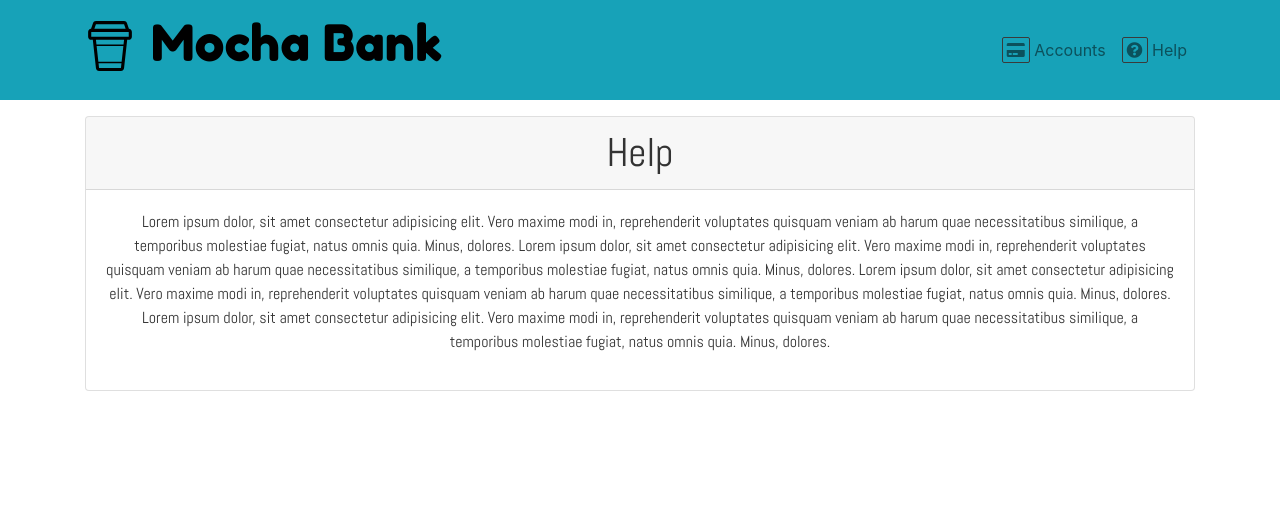
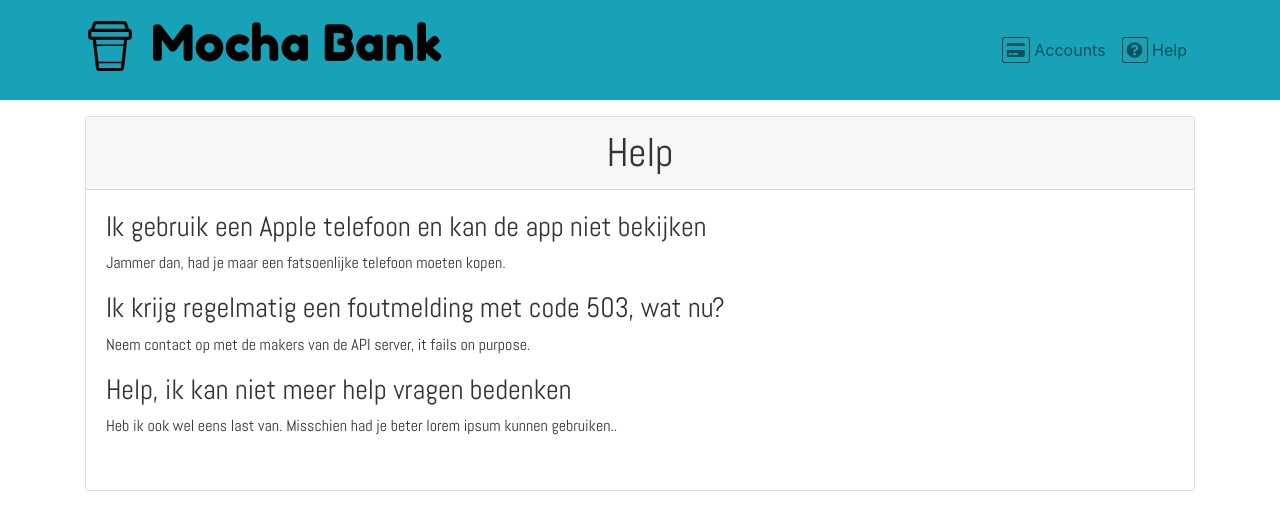
Before and after one commit to SqueakySashimi/SqueakySashimi.github.io, a React (Create React App) app: page /help in a window 1280 px wide. Shown: the top 530 px of the page. Built offline with nearby package versions, Linux system fonts and the light colour scheme; what react-router-redux would draw is missing.

Commit message:
help pagina ingevuld

```diff
--- a/src/components/functional/Transactions/Transaction.js
+++ b/src/components/functional/Transactions/Transaction.js
@@ -39,7 +39,7 @@ class Transaction extends Component {
       >
         <div className="d-flex justify-content-between">
           <h5>{fromToSwitch(from, to)}</h5>
-          <h6>
+          <h6 className={from ? "text-success" : "text-danger"}>
             {posNegSwitch(from, to)}
             {currencyConv(currency)}
             {amountDebitSwitch(amount, debit)}
--- a/src/components/functional/Transactions/Transactions.js
+++ b/src/components/functional/Transactions/Transactions.js
@@ -71,8 +71,9 @@ class Transactions extends Component {
   }
 }
 Transactions.propTypes = {
-  transactions: PropTypes.array.isRequired,
-  getTransactions: PropTypes.func.isRequired
+  transactions: PropTypes.array,
+  getTransactions: PropTypes.func.isRequired,
+  currency: PropTypes.string
 };
 
 const mapStateToProps = state => ({
--- a/src/components/pages/Help.js
+++ b/src/components/pages/Help.js
@@ -5,21 +5,18 @@ export default () => {
     <div className="text-styles card">
       <h1 className="card-header">Help</h1>
 
-      <p className="card-body">
-        Lorem ipsum dolor, sit amet consectetur adipisicing elit. Vero maxime
-        modi in, reprehenderit voluptates quisquam veniam ab harum quae
-        necessitatibus similique, a temporibus molestiae fugiat, natus omnis
-        quia. Minus, dolores. Lorem ipsum dolor, sit amet consectetur
-        adipisicing elit. Vero maxime modi in, reprehenderit voluptates quisquam
-        veniam ab harum quae necessitatibus similique, a temporibus molestiae
-        fugiat, natus omnis quia. Minus, dolores. Lorem ipsum dolor, sit amet
-        consectetur adipisicing elit. Vero maxime modi in, reprehenderit
-        voluptates quisquam veniam ab harum quae necessitatibus similique, a
-        temporibus molestiae fugiat, natus omnis quia. Minus, dolores. Lorem
-        ipsum dolor, sit amet consectetur adipisicing elit. Vero maxime modi in,
-        reprehenderit voluptates quisquam veniam ab harum quae necessitatibus
-        similique, a temporibus molestiae fugiat, natus omnis quia. Minus,
-        dolores.
+      <p className="card-body text-left">
+        <h3>Ik gebruik een Apple telefoon en kan de app niet bekijken</h3>
+        <p>Jammer dan, had je maar een fatsoenlijke telefoon moeten kopen.</p>
+        <h3>Ik krijg regelmatig een foutmelding met code 503, wat nu?</h3>
+        <p>
+          Neem contact op met de makers van de API server, it fails on purpose.
+        </p>
+        <h3>Help, ik kan niet meer help vragen bedenken</h3>
+        <p>
+          Heb ik ook wel eens last van. Misschien had je beter lorem ipsum
+          kunnen gebruiken..
+        </p>
       </p>
     </div>
   );
```
